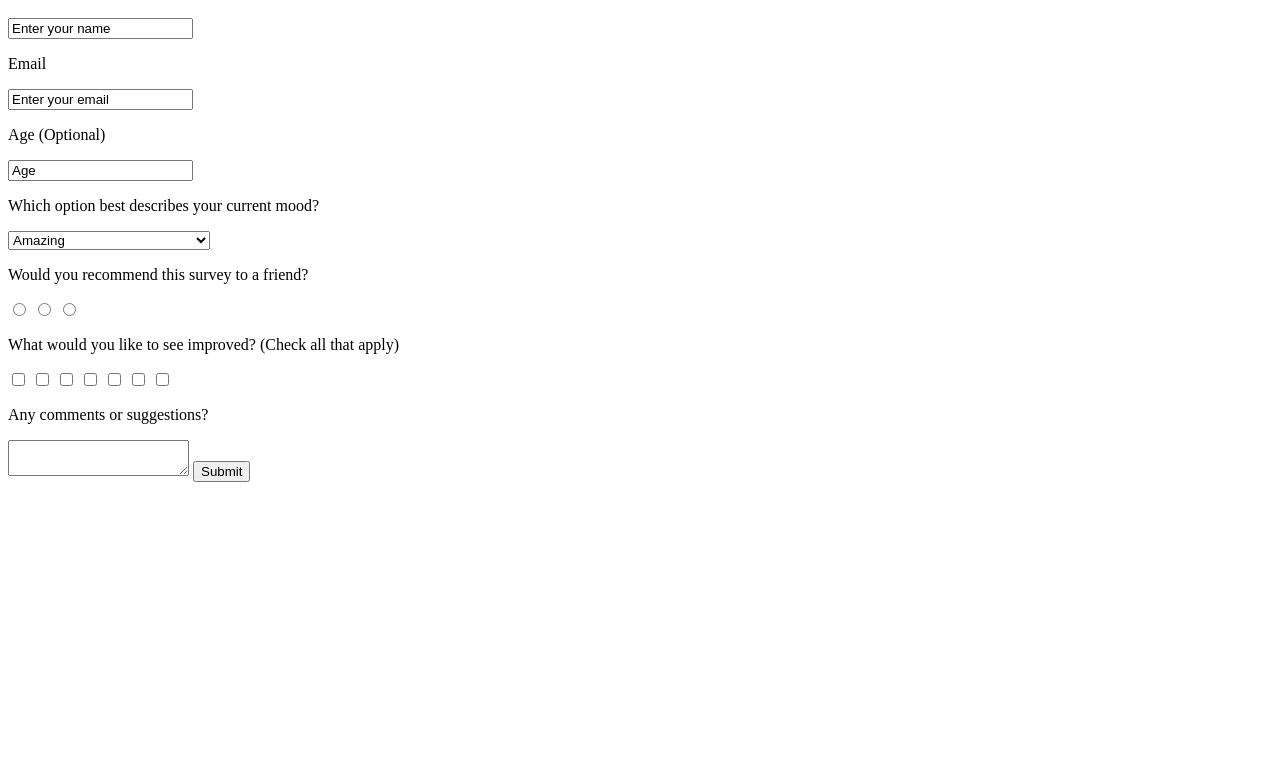
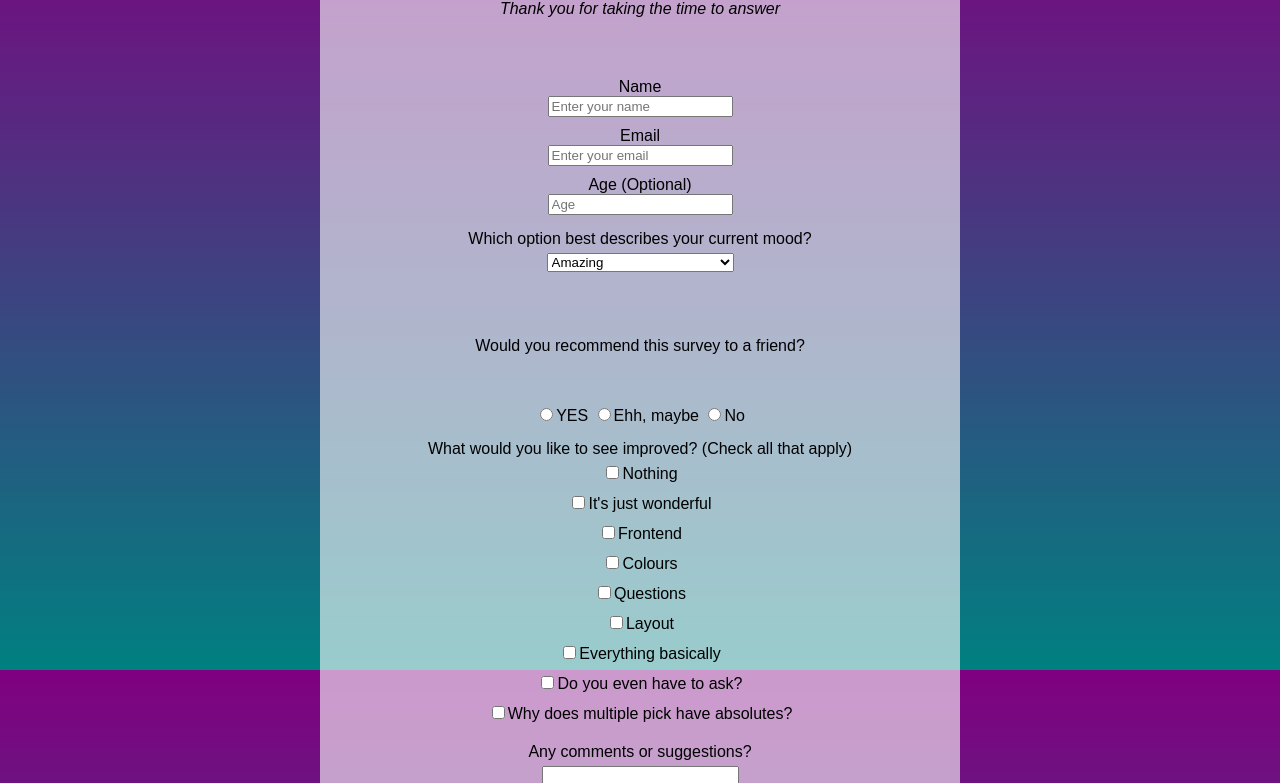
Before and after one commit to siriiana/Various_Website_Projects, a plain HTML site: page Survey_Form/surveyform.html in a window 1280 px wide. Shown: the part 130-913 px from the top of the page. Before the commit the page ends 800 px from the top, so only its background shows below. Drawn offline with Linux system fonts and the light colour scheme.

Commit message:
Added css and js
Got the functionality right, final tweaks needed for style.cs

```diff
--- /dev/null
+++ b/Survey_Form/javascript.js
@@ -0,0 +1,31 @@
+var formSubmit = {name: "", email: "", age: "", mood: "", recommend: "", improved: [], comments: ""}
+
+
+
+function printForm(event) {
+    event.preventDefault();
+
+    if (!null) {
+    formSubmit.name = document.getElementById('name').value;
+
+    formSubmit.email = document.getElementById('email').value;
+
+    formSubmit.age = document.getElementById('age').value;
+
+    formSubmit.mood = document.querySelector('.mood option:checked').value;
+
+    formSubmit.recommend = document.querySelector('input[name="recommend"]:checked').value;
+
+    var improvements = document.querySelectorAll('input[type=checkbox]:checked')
+    for (var i = 0; i < improvements.length; i++) {
+      formSubmit.improved.push(improvements[i].value)
+    };
+
+    formSubmit.comments = document.getElementById('comments').value;
+
+    console.log(formSubmit);
+}
+if(null) {
+    alert("Please fill otu the form before submitting");
+}
+};
--- /dev/null
+++ b/Survey_Form/styles.css
@@ -0,0 +1,65 @@
+body {
+
+    background-image: linear-gradient(purple, teal);
+    background-position: center;
+    background-repeat: no-repeat;
+    background-attachment: fixed;
+    background-size: cover;
+}
+.formbox {
+    display: flex;
+    flex-direction: row;
+font-family: fantasy;
+text-align: center;
+
+}
+.left, .right {
+    flex: 25%;
+}
+.center {
+    flex: 50%;
+    background: rgb(255, 255, 255, 0.6);
+}
+#footer {
+    font-size: small;
+}
+.checkbox {
+    padding: 10px 10px 5px 10px;
+
+}
+.item {
+    text-align: center;
+    padding: 5px 10px;
+}
+#comment-area, .comment-area, #recommend, #header, .dropdown, .pinfo {
+    padding: 5px 10px;
+}
+#footer, #header {
+    padding: 50px 10px;
+}
+.button {
+    padding: 30px 10px;
+
+}
+button {
+    border: none;
+    color: white;
+    font-family: arial;
+    padding: 15px 32px;
+    text-align: center;
+    display: inline-block;
+    font-size: 16px; border: none;
+    background-color: hotpink;
+    border-radius: 8px;
+    padding: 5px 15px;
+    transition-duration: 0.4s;
+}
+
+button:hover {
+    background-color: indigo;
+    transform: scale(1.1);
+}
+#plea, #footer {
+    font-family: arial;
+    font-style: italic;
+}
--- a/Survey_Form/surveyform.html
+++ b/Survey_Form/surveyform.html
@@ -1,59 +1,123 @@
 <!DOCTYPE html>
 <html>
     <head>
+        <meta charset="utf-8">
+        <meta name="viewport" content="width=device-width, initial-scale=1">
 
+<style media="all">
+    html, body{height:100%;}
+    #main{
+    min-height:100%;
+    }
+    body, p { margin:0; padding:0}
+</style>
+        <script type="text/javascript" src="javascript.js"></script>
+        <link href="styles.css" rel="stylesheet" type="text/css">
     </head>
 
     <body>
+            <main id="main" class="formbox">
+                <div class="left">
+                </div>
+
+                <div class="center">
+                <div id="header">
                     <h1>A Survey Form</h1>
-        <p>Thank you for taking the time to answer</p>
-        <form>
-            <label for="name">
+                    <p id="plea">Thank you for taking the time to answer</p>
+                </div>
+
+                <form id="form" action="" onSubmit="printForm(event)">
+
+                    <div class="pinfo">
+                        <div class="item">
                         <p>Name</p>
-            <input type="text" value="Enter your name" required/>
-            </label>
-            <label for="email">
+                        <input id="name" type="text" placeholder="Enter your name" required/>
+                        </div>
+
+                        <div class="item">
                         <p>Email</p>
-            <input type="text" value="Enter your email" required/>
-            </label>
-            <label for="age">
+                        <input id="email" type="text" placeholder="Enter your email" required/>
+                        </div>
+
+                        <div class="item">
                         <p>Age (Optional)</p>
-            <input type="text" value="Age"/>
-            </label>
+                        <input id="age" type="text" placeholder="Age"/>
+                        </div>
+                    </div>
 
-            <label for="mood">
+                    <div class="dropdown">
                         <p>Which option best describes your current mood?</p>
-            <select>
-            <optgroup required>
-                <option>Amazing</option>
-                <option>Relatively ok</option>
-                <option>Meh</option>
-                <option>Blue</option>
-                <option>What is the meaning of life?</option>
-            </optgroup>
+                        <div class="item">
+                        <select class="mood" id="mood" required>
+                            <option name="mood" value="1">Amazing</option>
+                            <option name="mood" value="2">Relatively ok</option>
+                            <option name="mood" value="3">Meh</option>
+                            <option name="mood" value="4">Blue</option>
+                            <option name="mood" value="5">What is the meaning of life?</option>
                         </select>
-            </label>
+                        </div>
+                    </div>
 
-            <p>Would you recommend this survey to a friend?</p>
-            <input type="radio">
-            <input type="radio">
-            <input type="radio">
+                    <div id="recommend">
+                        <p id="header">Would you recommend this survey to a friend?</p>
+                        <input name="recommend" type="radio" value="1">YES</input>
+                        <input name="recommend" type="radio" value="2">Ehh, maybe</input>
+                        <input name="recommend" type="radio" value="3">No</input>
+                    </div>
 
+                    <div id="checkbox" class="checkbox">
                         <p>What would you like to see improved? (Check all that apply)</p>
-            <input type="checkbox">
-            <input type="checkbox">
-            <input type="checkbox">
-            <input type="checkbox">
-            <input type="checkbox">
-            <input type="checkbox">
-            <input type="checkbox">
 
-            <p>Any comments or suggestions?</p>
-            <textarea></textarea>
+                        <div class="item">
+                            <input type="checkbox" value="1">Nothing</input>
+                        </div>
+                        <div class="item">
+                            <input type="checkbox" value="2">It's just wonderful</input>
+                        </div>
+                        <div class="item">
+                            <input type="checkbox" value="3">Frontend</input>
+                        </div>
+                        <div class="item">
+                            <input type="checkbox" value="4">Colours</input>
+                        </div>
+                        <div class="item">
+                            <input type="checkbox" value="5">Questions</input>
+                        </div>
+                        <div class="item">
+                            <input type="checkbox" value="6">Layout</input>
+                        </div>
+                        <div class="item">
+                            <input type="checkbox" value="7">Everything basically</input>
+                        </div>
+                        <div class="item">
+                            <input type="checkbox" value="8">Do you even have to ask?</input>
+                        </div>
+                        <div class="item">
+                            <input type="checkbox" value="9">Why does multiple pick have absolutes?</input>
+                        </div>
+                    </div>
 
+                    <div id="comment-area">
+                        <p class="comment-area">Any comments or suggestions?</p>
+                        <textarea id="comments" class="comment-area"></textarea>
+                    </div>
+                    <div id="submit" class="button">
                         <button type="submit">Submit</button>
+                    </div>
+
+                    <div id="footer">
+                        <p>A Practise Form</p>
+                        <p>Submit Prints to Console</p>
+                    </div id="footer">
+                </div>
+
+                <div class="right">
+                </div>
+
+            </div>
         </form>
 
+        </main>
     </body>
 
 </html>
```
Lines whose indentation alone changed are shown as unchanged.
